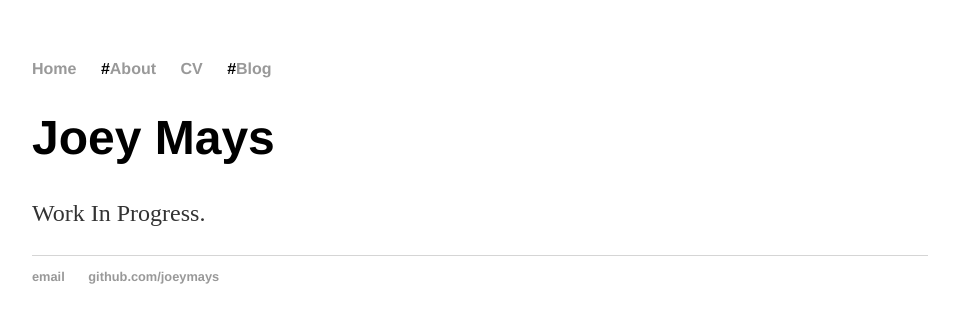
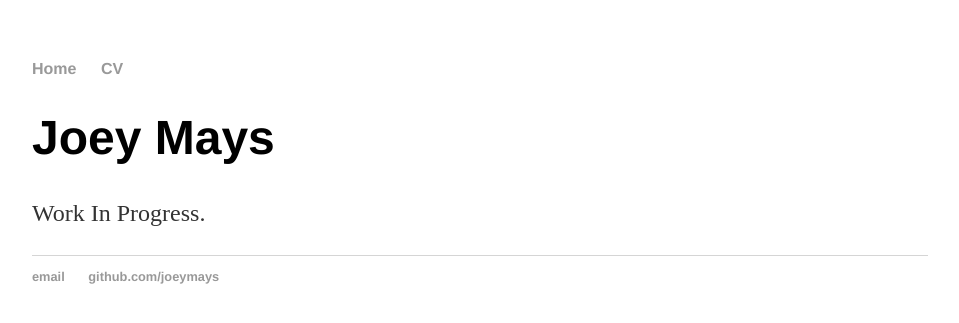
Before and after one commit to joeymays/joeymays.github.io, a Jekyll site: the page built from index.html, in a window 1280 px wide. Shown: the top 323 px of the page, without its empty margins (160-1119 px from the left). Built offline with Jekyll 4.4.1, drawn with Linux system fonts in a browser that asks for light colours.

Commit message:
Update default.html

```diff
--- a/_layouts/default.html
+++ b/_layouts/default.html
@@ -9,9 +9,9 @@
 			<nav>
 	    		<ul>
 	        		<li><a href="/">Home</a></li>
-		        	#<li><a href="/about">About</a></li>
+		        	<!-- <li><a href="/about">About</a></li> -->
 	        		<li><a href="/cv">CV</a></li>
-	        		#<li><a href="/blog">Blog</a></li>
+	        		<!-- <li><a href="/blog">Blog</a></li> -->
 	    		</ul>
 			</nav>
 			<div class="container">
```
